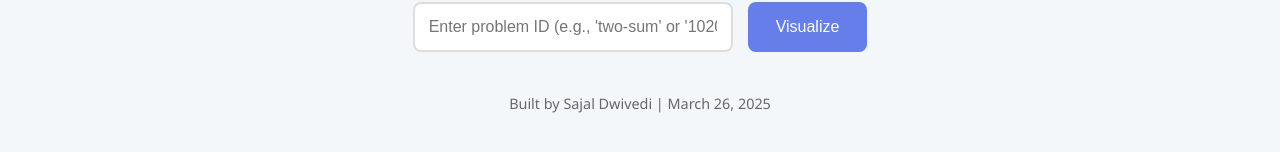
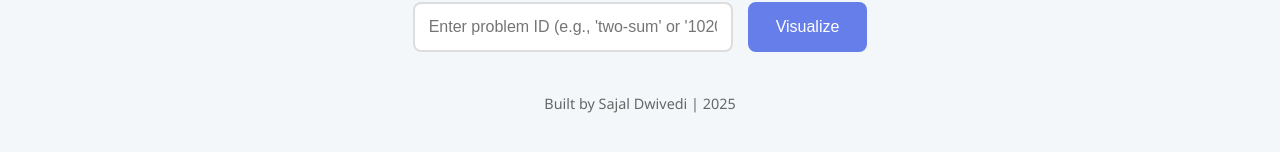
Before and after one commit to Sajaldwivedi/ProbViz, a React (Create React App) app in the folder cp-visualizer/: page / in a window 1280 px wide. Shown: the part 250-402 px from the top of the page. Built offline with nearby package versions, Linux system fonts and the light colour scheme.

Commit message:
Update App.js

```diff
--- a/cp-visualizer/src/App.js
+++ b/cp-visualizer/src/App.js
@@ -57,7 +57,7 @@ function App() {
         )}
       </main>
       <footer>
-        <p>Built by Sajal Dwivedi | March 26, 2025</p>
+        <p>Built by Sajal Dwivedi | 2025</p>
       </footer>
     </div>
   );
```
